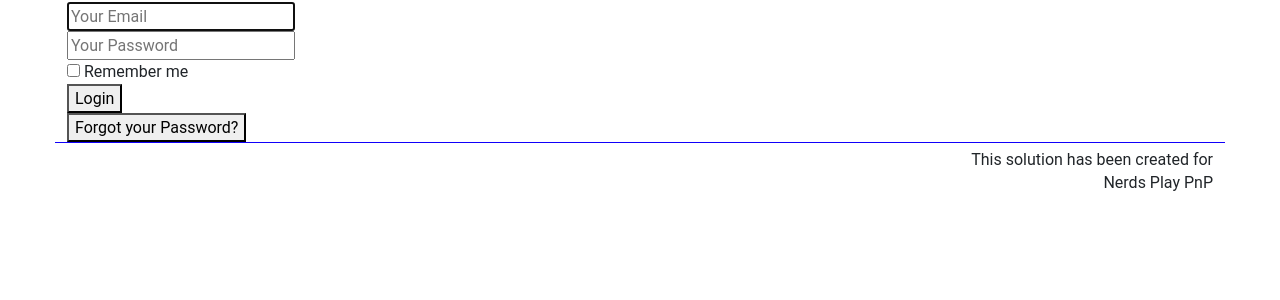
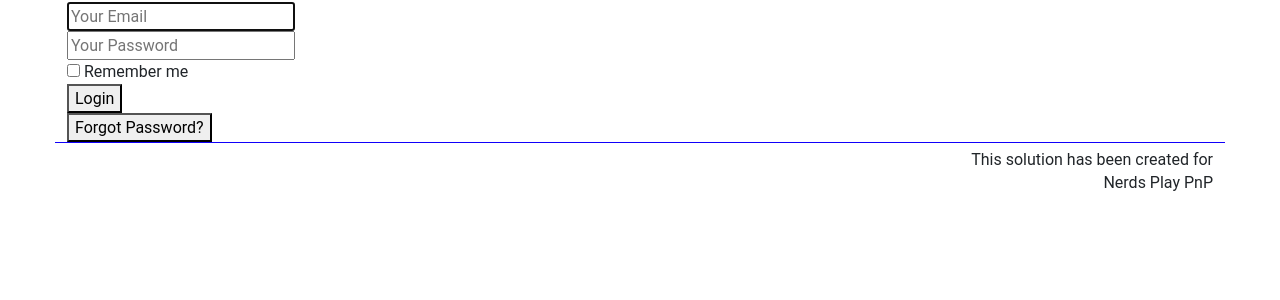
Before and after one commit to nerdsplayingpnp-tud/magicaltavern-api, a Flask app: page /login in a window 1280 px wide. Shown: the part 434-734 px from the top of the page. Run offline with Flask 2, Linux system fonts and the light colour scheme; some libraries are stand-ins or nearby versions; some web fonts are replaced.

Commit message:
Just a Rewording fix

```diff
--- a/templates/login.html
+++ b/templates/login.html
@@ -32,7 +32,7 @@
             <button class="button is-block is-info is-large is-fullwidth">Login</button>
         </form>
         <form method="GET" action="/reset_password">
-            <button class="button is-block is-info is-large is-fullwidth">Forgot your Password?</button>
+            <button class="button is-block is-info is-large is-fullwidth">Forgot Password?</button>
         </form>
     </div>
 </div>
```
